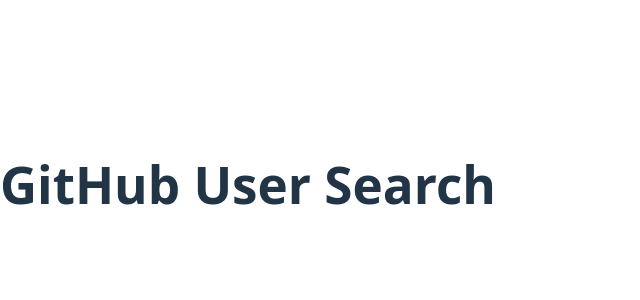
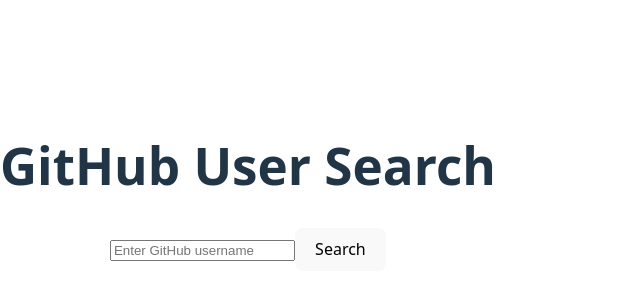
Before and after one commit to Ginaa750/alx-fe-reactjs, a React (Vite) app in the folder github-user-search/: page / in a window 1280 px wide. Shown: the part 216-516 px from the top of the page, without its empty margins (0-640 px from the left). Built offline with nearby package versions, Linux system fonts and the light colour scheme.

Commit message:
Add GitHub user search functionality

```diff
--- a/github-user-search/src/App.jsx
+++ b/github-user-search/src/App.jsx
@@ -1,10 +1,11 @@
 import React from 'react';
+import Search from './components/Search';
 
 function App() {
   return (
-    <div>
+    <div style={{ textAlign: 'center', marginTop: '40px' }}>
       <h1>GitHub User Search</h1>
-      {/* Components will go here */}
+      <Search />
     </div>
   );
 }
--- /dev/null
+++ b/github-user-search/src/components/Search.jsx
@@ -0,0 +1,54 @@
+import React, { useState } from 'react';
+import { fetchUserData } from '../services/githubService';
+
+function Search() {
+  const [username, setUsername] = useState('');
+  const [userData, setUserData] = useState(null);
+  const [loading, setLoading] = useState(false);
+  const [error, setError] = useState(false);
+
+  const handleSubmit = async (e) => {
+    e.preventDefault();
+    setLoading(true);
+    setError(false);
+    setUserData(null);
+
+    try {
+      const data = await fetchUserData(username);
+      setUserData(data);
+    } catch (err) {
+      setError(true);
+    } finally {
+      setLoading(false);
+    }
+  };
+
+  return (
+    <div>
+      <form onSubmit={handleSubmit}>
+        <input
+          type="text"
+          value={username}
+          onChange={(e) => setUsername(e.target.value)}
+          placeholder="Enter GitHub username"
+          required
+        />
+        <button type="submit">Search</button>
+      </form>
+
+      {loading && <p>Loading...</p>}
+      {error && <p>Looks like we can't find the user.</p>}
+      {userData && (
+        <div>
+          <img src={userData.avatar_url} alt={userData.login} width={100} />
+          <h2>{userData.name || userData.login}</h2>
+          <a href={userData.html_url} target="_blank" rel="noopener noreferrer">
+            View Profile
+          </a>
+        </div>
+      )}
+    </div>
+  );
+}
+
+export default Search;
--- /dev/null
+++ b/github-user-search/src/services/githubService.js
@@ -0,0 +1,6 @@
+import axios from 'axios';
+
+export const fetchUserData = async (username) => {
+  const response = await axios.get(`https://api.github.com/users/${username}`);
+  return response.data;
+};
```
Also changed, not shown: github-user-search/src/services/github.js (deleted, +0 -10 lines).
